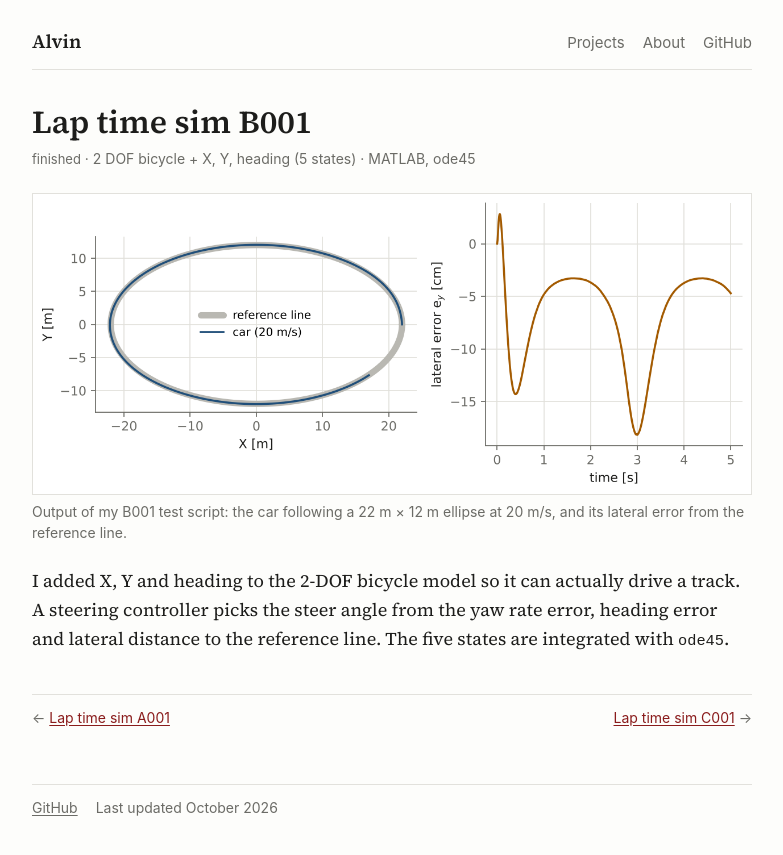
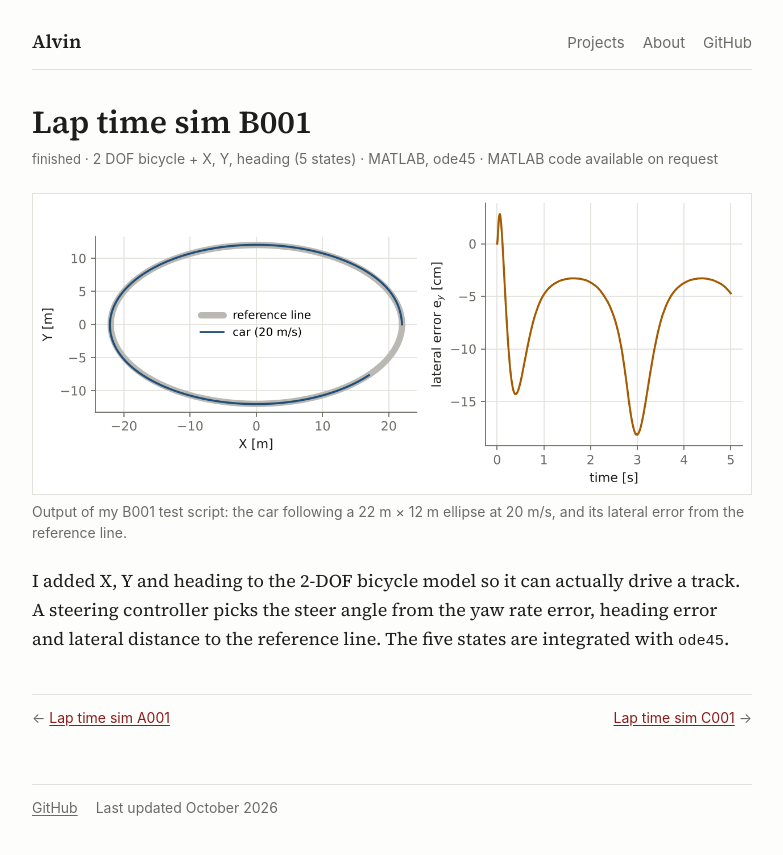
Before and after one commit to AartSin/vehicle_dynamics, a Jekyll site: the page built from _projects/03-b001.md, in a window 1280 px wide. Shown: the top 855 px of the page, without its empty margins (248-1031 px from the left). Built offline with Jekyll 4.4.1, drawn with Linux system fonts in a browser that asks for light colours.

Commit message:
Keep MATLAB code private, say it's available on request
Co-Authored-By: Claude Opus 5.5 (1M context) <noreply@anthropic.com>
Claude-Session: https://claude.ai/code/session_01XtCMtz9BGYx7STnMkEHdhe

```diff
--- a/_layouts/project.html
+++ b/_layouts/project.html
@@ -6,7 +6,7 @@ layout: default
   <h1>{{ page.title }}</h1>
   <p class="small meta">
     {% include status.html status=page.status %} · {{ page.dof }}{% if page.tools %} · {{ page.tools }}{% endif %}{% if page.updated %} · {{ page.updated }}{% endif %}
-    {% if page.code_path and site.github_user != "" %} · <a href="https://github.com/{{ site.github_user }}/{{ site.repo }}/tree/main/{{ page.code_path }}">code on GitHub</a>{% endif %}
+    {% if page.code_path and site.github_user != "" %} · <a href="https://github.com/{{ site.github_user }}/{{ site.repo }}/tree/main/{{ page.code_path }}">code on GitHub</a>{% elsif page.status != "planned" %} · MATLAB code available on request{% endif %}
   </p>
 
   {% if page.image %}<figure class="lead-fig"><img src="{{ page.image | relative_url }}" alt="{{ page.image_caption | default: page.title }}">{% if page.image_caption %}<figcaption class="small">{{ page.image_caption }}</figcaption>{% endif %}</figure>{% endif %}
```
Also changed, not shown: HOW-TO-EDIT.md (+4 -2 lines), models/README.md (deleted, +0 -7 lines), README.md.
